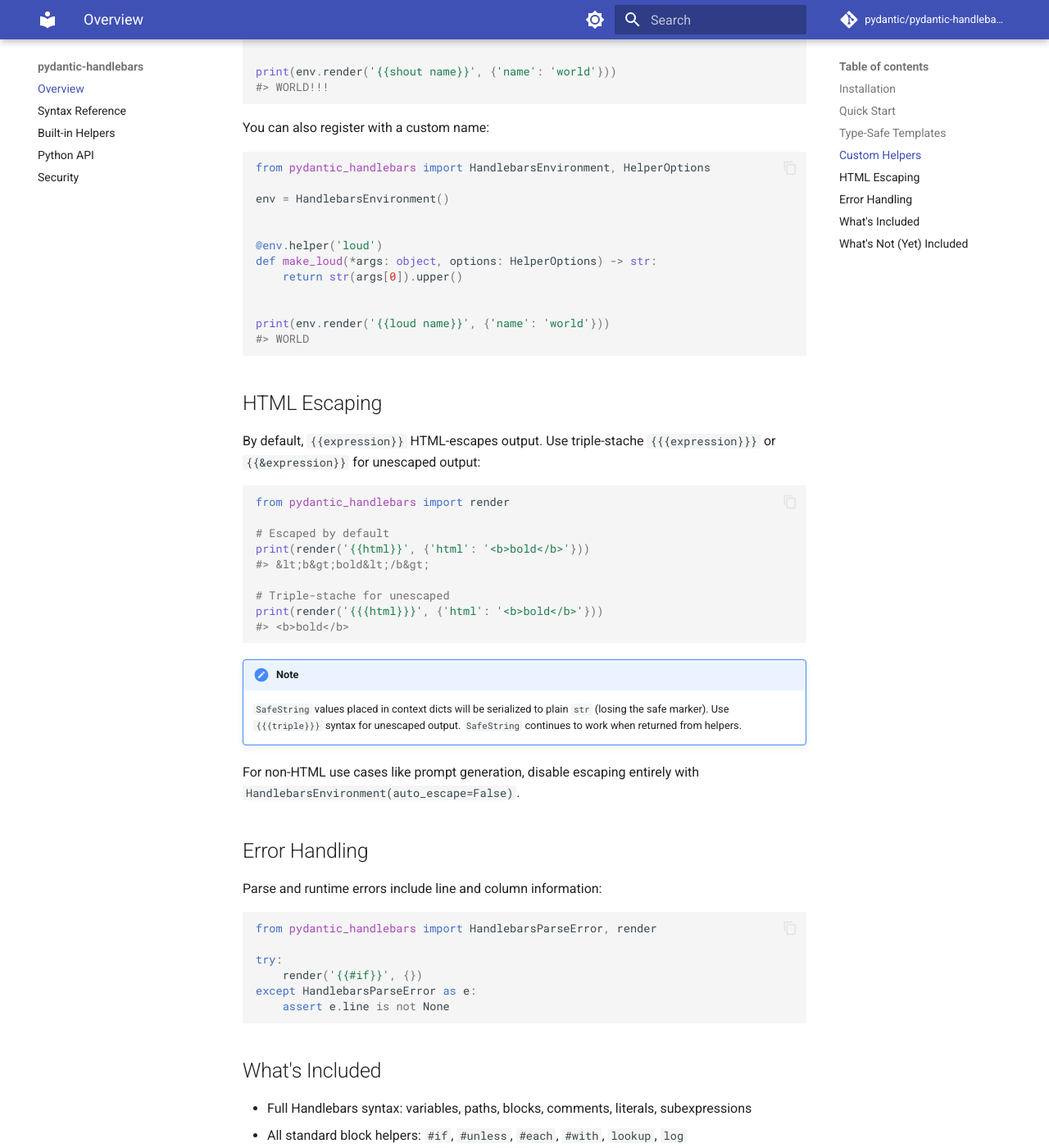
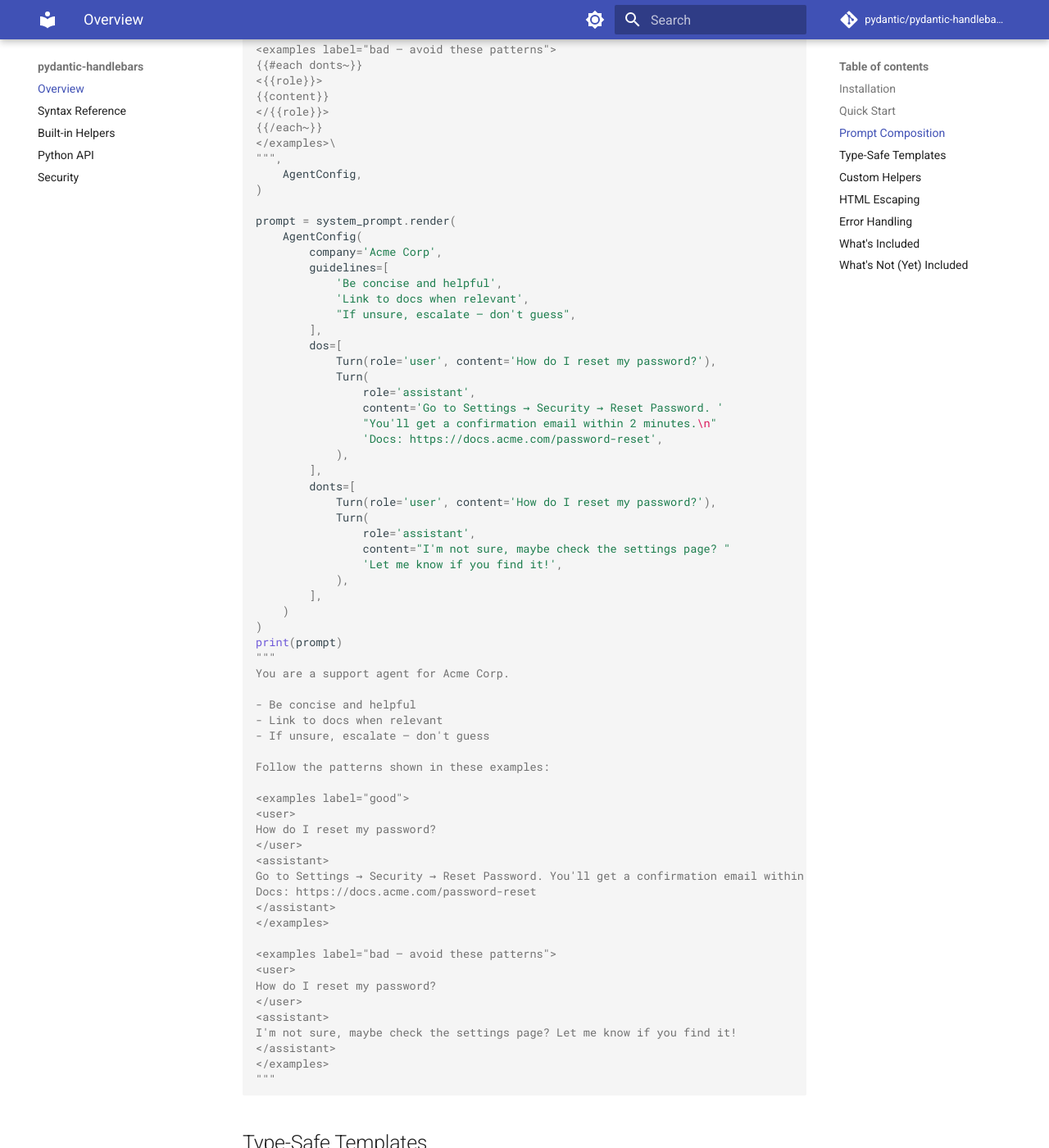
Before and after one commit to plenaerts/pydantic-handlebars, an MkDocs documentation site: the page built from docs/index.md, in a window 1280 px wide and 1400 px high, scrolled down 1934 px. Shown: the whole window at 82% size. Built offline with MkDocs 1.6.1 and Material for MkDocs 9.7.7, drawn with Linux system fonts in a browser that asks for light colours; comment, search, counter and statistics services are not loaded; some of the changed text lies outside the part shown.

Commit message:
Disable HTML escaping by default, position for GenAI prompt composition (#6)
* Disable HTML escaping by default, position library for GenAI prompt composition

This library is designed for composing LLM prompts, not rendering HTML. Disable
`auto_escape` by default to avoid corrupting prompt output with HTML entities.
Escaping remains available via `HandlebarsEnvironment(auto_escape=True)` for
users who need it.

- Change `auto_escape` default from `True` to `False` in `HandlebarsEnvironment`
  and `Compiler`
- Add prominent "Prompt Composition" section to README and docs with a concrete
  agent example showing few-shot dos/don'ts with role+content messages
- Add compile-time error and `check_template_compatibility` examples using
  pytest-examples `title`/`requires` cross-referencing
- Update HTML escaping docs with security warning for HTML use cases
- Reposition project description for GenAI use case across pyproject.toml,
  mkdocs.yml, module docstring, and CLAUDE.md
- Drop "Pure Python" marketing language
- Update all affected tests to use explicit `auto_escape=True` where testing
  escaping behavior

* Update security and syntax docs to reflect auto_escape=False default

docs/security.md and docs/syntax.md still described HTML escaping as
on by default. Updated to reflect the new auto_escape=False default and
added a warning about enabling it for HTML use cases.

Also clear cached modules in test_docs.py to prevent potential test
pollution from stale sys.modules entries.

````diff
--- a/docs/index.md
+++ b/docs/index.md
@@ -1,10 +1,13 @@
 # pydantic-handlebars
 
-Pure Python implementation of the [Handlebars](https://handlebarsjs.com/) template language with Pydantic-powered template validation.
+A [Handlebars](https://handlebarsjs.com/) template engine for composing LLM prompts, built on Pydantic.
 
-Given a Handlebars template and a type (Pydantic model, dataclass, TypedDict, or anything with a JSON schema), validates when the template is compiled that it only references fields that exist in the schema — catching typos, missing fields, and structural mismatches before any data is rendered.
+Designed for AI/agent developers who build system prompts from dynamic data — few-shot examples,
+user-specific context, tool descriptions, and other content that shouldn't be hardcoded. Templates
+are validated against Pydantic models at compile time, catching typos and missing fields before any
+data is rendered.
 
-The only runtime dependency is Pydantic (2.0+), which powers both template-schema validation and context serialization for security.
+The only runtime dependency is Pydantic (2.0+).
 
 ## Installation
 
@@ -43,31 +46,161 @@
 #> Hello Bob!
 ```
 
-## Type-Safe Templates
+## Prompt Composition
 
-Templates can be validated against a data type at compile time, catching typos, missing fields, and
-structural mismatches before any data is rendered.
+Templates are a natural fit for building LLM prompts from structured data. This example builds a
+system prompt for a support agent — the guidelines and few-shot examples are data-driven, so they
+can be stored in a database, customized per customer, and iterated on without code changes:
 
-```python
+```python {title="agent_config.py"}
 from pydantic import BaseModel
 
 from pydantic_handlebars import compile
 
 
-class User(BaseModel):
-    name: str
-    age: int
+class Turn(BaseModel):
+    role: str
+    content: str
 
 
-# Validates template fields against User's schema
-template = compile('Hello {{name}}, age {{age}}!', User)
+class AgentConfig(BaseModel):
+    company: str
+    guidelines: list[str]
+    dos: list[Turn]
+    donts: list[Turn]
 
-# Render with typed data — serialization handled automatically
-print(template.render(User(name='Alice', age=30)))
-#> Hello Alice, age 30!
+
+system_prompt = compile(
+    """\
+You are a support agent for {{company}}.
+
+{{#each guidelines~}}
+- {{this}}
+{{/each}}
+Follow the patterns shown in these examples:
+
+<examples label="good">
+{{#each dos~}}
+<{{role}}>
+{{content}}
+</{{role}}>
+{{/each~}}
+</examples>
+
+<examples label="bad — avoid these patterns">
+{{#each donts~}}
+<{{role}}>
+{{content}}
+</{{role}}>
+{{/each~}}
+</examples>\
+""",
+    AgentConfig,
+)
+
+prompt = system_prompt.render(
+    AgentConfig(
+        company='Acme Corp',
+        guidelines=[
+            'Be concise and helpful',
+            'Link to docs when relevant',
+            "If unsure, escalate — don't guess",
+        ],
+        dos=[
+            Turn(role='user', content='How do I reset my password?'),
+            Turn(
+                role='assistant',
+                content='Go to Settings → Security → Reset Password. '
+                "You'll get a confirmation email within 2 minutes.\n"
+                'Docs: https://docs.acme.com/password-reset',
+            ),
+        ],
+        donts=[
+            Turn(role='user', content='How do I reset my password?'),
+            Turn(
+                role='assistant',
+                content="I'm not sure, maybe check the settings page? "
+                'Let me know if you find it!',
+            ),
+        ],
+    )
+)
+print(prompt)
+"""
+You are a support agent for Acme Corp.
+
+- Be concise and helpful
+- Link to docs when relevant
+- If unsure, escalate — don't guess
+
+Follow the patterns shown in these examples:
+
+<examples label="good">
+<user>
+How do I reset my password?
+</user>
+<assistant>
+Go to Settings → Security → Reset Password. You'll get a confirmation email within 2 minutes.
+Docs: https://docs.acme.com/password-reset
+</assistant>
+</examples>
+
+<examples label="bad — avoid these patterns">
+<user>
+How do I reset my password?
+</user>
+<assistant>
+I'm not sure, maybe check the settings page? Let me know if you find it!
+</assistant>
+</examples>
+"""
 ```
 
-If the template references a field that doesn't exist in the schema, compilation fails with a `TemplateSchemaError`. See [API Reference](api.md) for details.
+## Type-Safe Templates
+
+The template references `company`, `guidelines`, `dos`, `donts`, `role`, and `content` — all
+validated against `AgentConfig`'s schema at compile time. A typo like `{{guidlines}}` raises
+`TemplateSchemaError` immediately:
+
+```python {title="agent_config_error.py" requires="agent_config.py"}
+from agent_config import AgentConfig
+
+from pydantic_handlebars import TemplateSchemaError, compile
+
+try:
+    compile('Hello {{guidlines}}!', AgentConfig)  # typo!
+except TemplateSchemaError as e:
+    print(e)
+    """
+    1 error(s) found:
+      - guidlines: Field 'guidlines' not found in schema
+    """
+```
+
+For user-provided templates where you want to check for errors without raising, use
+`check_template_compatibility` — it returns a result object:
+
+```python {title="agent_config_check.py" requires="agent_config.py"}
+from agent_config import AgentConfig
+from pydantic import TypeAdapter
+
+from pydantic_handlebars import check_template_compatibility
+
+schema = TypeAdapter(AgentConfig).json_schema(mode='serialization')
+result = check_template_compatibility('Hello {{guidlines}}!', schema)
+print(result.is_compatible)
+#> False
+print(result.issues)
+"""
+[
+    TemplateIssue(
+        severity='error', message="Field 'guidlines' not found in schema", field_path='guidlines', template_index=0
+    )
+]
+"""
+```
+
+See [API Reference](api.md) for full details on typed compilation and schema checking.
 
 ## Custom Helpers
 
@@ -107,26 +240,29 @@
 
 ## HTML Escaping
 
-By default, `{{expression}}` HTML-escapes output. Use triple-stache `{{{expression}}}` or `{{&expression}}` for unescaped output:
+By default, HTML escaping is **disabled** (`auto_escape=False`) since this library is designed for
+prompt generation and other non-HTML use cases. To enable HTML escaping, create an environment with
+`auto_escape=True`:
 
 ```python
-from pydantic_handlebars import render
+from pydantic_handlebars import HandlebarsEnvironment, render
 
-# Escaped by default
+# No escaping by default
 print(render('{{html}}', {'html': '<b>bold</b>'}))
+#> <b>bold</b>
+
+# Enable escaping for HTML use cases
+env = HandlebarsEnvironment(auto_escape=True)
+print(env.render('{{html}}', {'html': '<b>bold</b>'}))
 #> &lt;b&gt;bold&lt;/b&gt;
-
-# Triple-stache for unescaped
-print(render('{{{html}}}', {'html': '<b>bold</b>'}))
-#> <b>bold</b>
 ```
 
-!!! note
-    `SafeString` values placed in context dicts will be serialized to plain `str` (losing the
-    safe marker). Use `{{{triple}}}` syntax for unescaped output. `SafeString` continues to work
-    when returned from helpers.
+!!! warning
+    If you use this library to render **HTML that will be displayed in a browser**, you **must**
+    enable `auto_escape=True` to prevent cross-site scripting (XSS) vulnerabilities.
 
-For non-HTML use cases like prompt generation, disable escaping entirely with `HandlebarsEnvironment(auto_escape=False)`.
+Triple-stache `{{{expression}}}` and `{{&expression}}` always output unescaped content regardless
+of the `auto_escape` setting.
 
 ## Error Handling
 
--- a/mkdocs.yml
+++ b/mkdocs.yml
@@ -1,5 +1,5 @@
 site_name: pydantic-handlebars
-site_description: Pure Python implementation of the Handlebars template language
+site_description: Handlebars template engine for composing LLM prompts, built on Pydantic
 repo_url: https://github.com/pydantic/pydantic-handlebars
 repo_name: pydantic/pydantic-handlebars
 
--- a/pyproject.toml
+++ b/pyproject.toml
@@ -5,7 +5,7 @@
 [project]
 name = 'pydantic-handlebars'
 version = '0.1.0'
-description = 'Pure Python implementation of the Handlebars template language'
+description = 'Handlebars template engine for composing LLM prompts, built on Pydantic'
 readme = 'README.md'
 requires-python = '>=3.10'
 license = 'MIT'
--- a/src/pydantic_handlebars/__init__.py
+++ b/src/pydantic_handlebars/__init__.py
@@ -1,4 +1,4 @@
-"""Pure Python implementation of the Handlebars template language."""
+"""Handlebars template engine for composing LLM prompts, built on Pydantic."""
 
 from __future__ import annotations
 
````
Also changed, not shown: CLAUDE.md (+1 -1 lines), README.md (+169 -12 lines), docs/api.md (+15 -7 lines), docs/security.md (+11 -5 lines), docs/syntax.md (+2 -1 lines), 9 other files.
